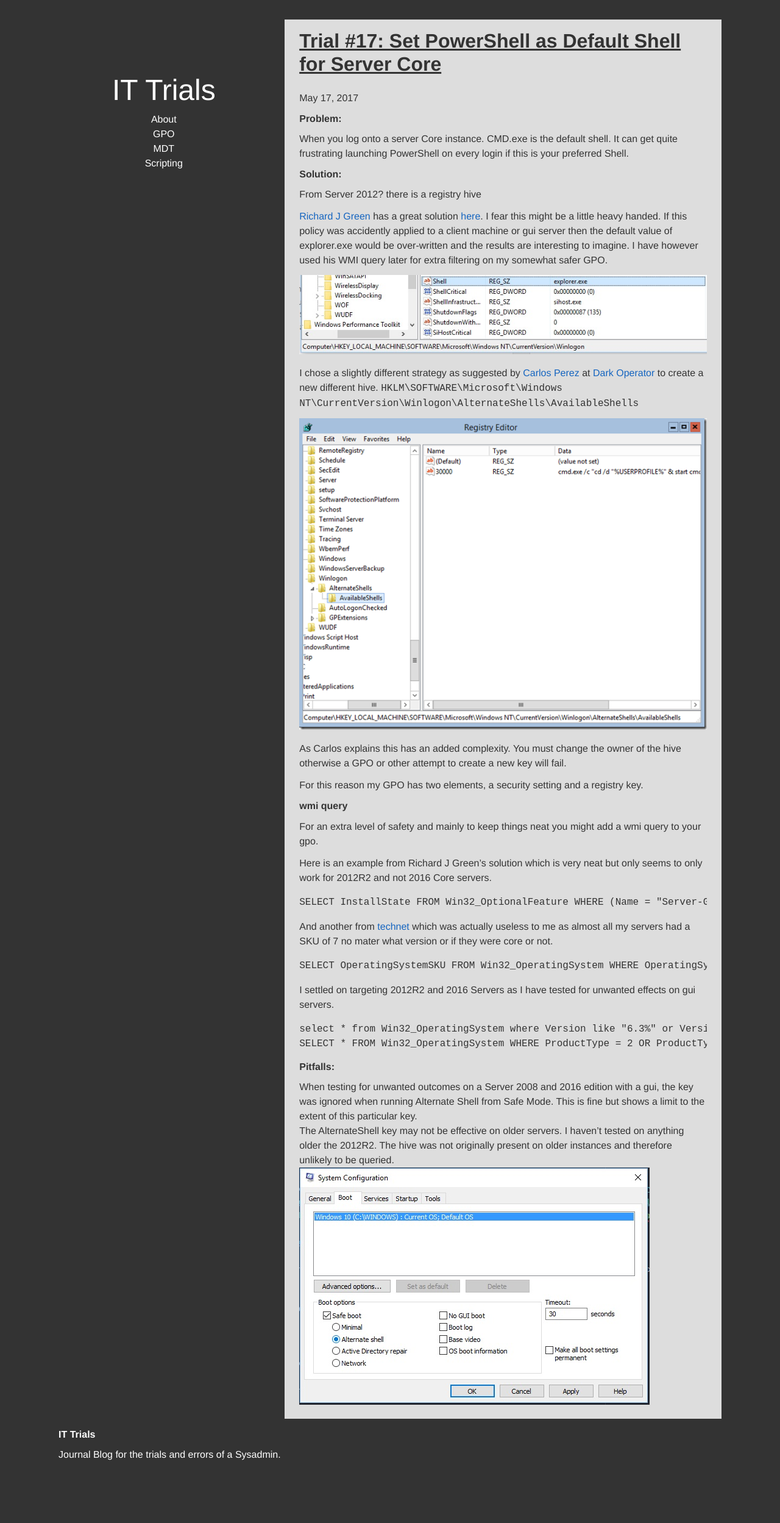
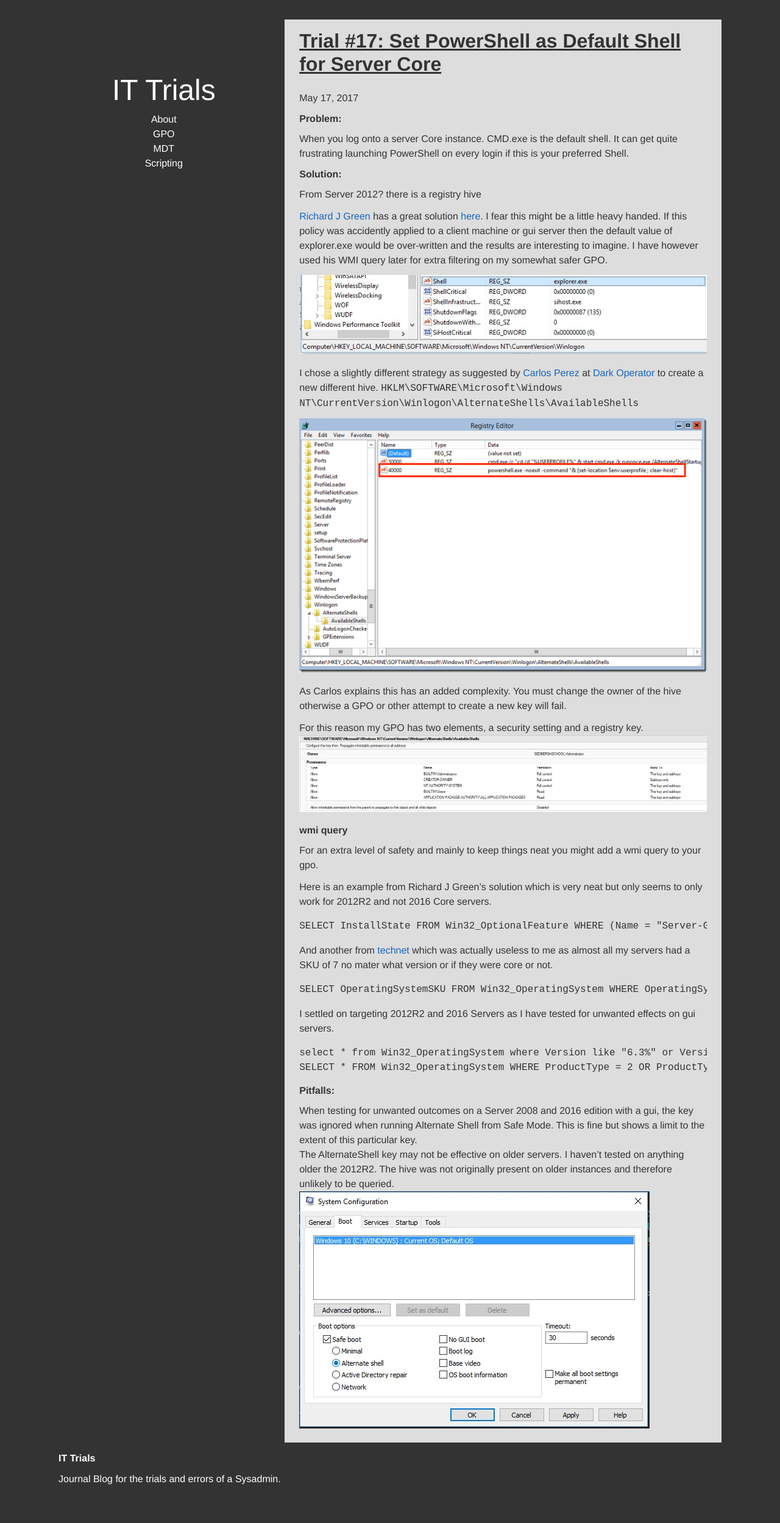
Before and after one commit to IT-trials/IT-trials.github.io, a Jekyll site: the page built from _posts/2017-05-17-set-powershell-as-default-shell-for-server-core.markdown, in a window 1280 px wide. Shown: the whole page at 61% size. Built offline with Jekyll 4.4.1, drawn with Linux system fonts in a browser that asks for light colours; comment, search, counter and statistics services are not loaded; before the commit the page ends 2458 px from its top, so only the background shows below that.

Commit message:
new image and improved content

```diff
--- a/_posts/2017-05-17-set-powershell-as-default-shell-for-server-core.markdown
+++ b/_posts/2017-05-17-set-powershell-as-default-shell-for-server-core.markdown
@@ -22,7 +22,7 @@
 As Carlos explains this has an added complexity.  You must change the owner of the hive otherwise a GPO or other attempt to create a new key will fail.
 
 For this reason my GPO has two elements, a security setting and a registry key.
-
+![]({{ site.github.url }}/assets/images/17/sec.jpg)
 
 ### wmi query
 For an extra level of safety and mainly to keep things neat you might add a wmi query to your gpo.
```
Also changed, not shown: assets/images/17/alternateShell.png.
